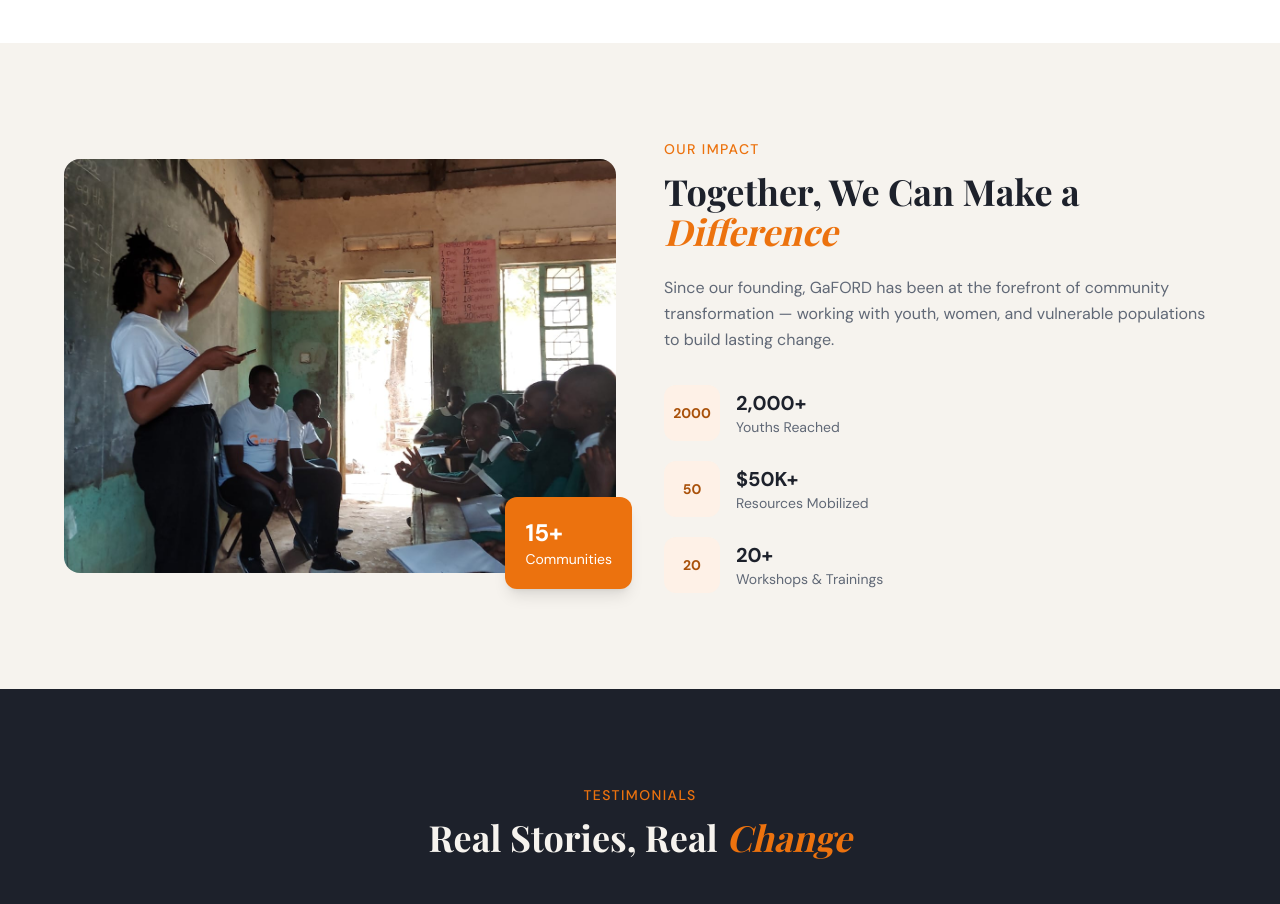
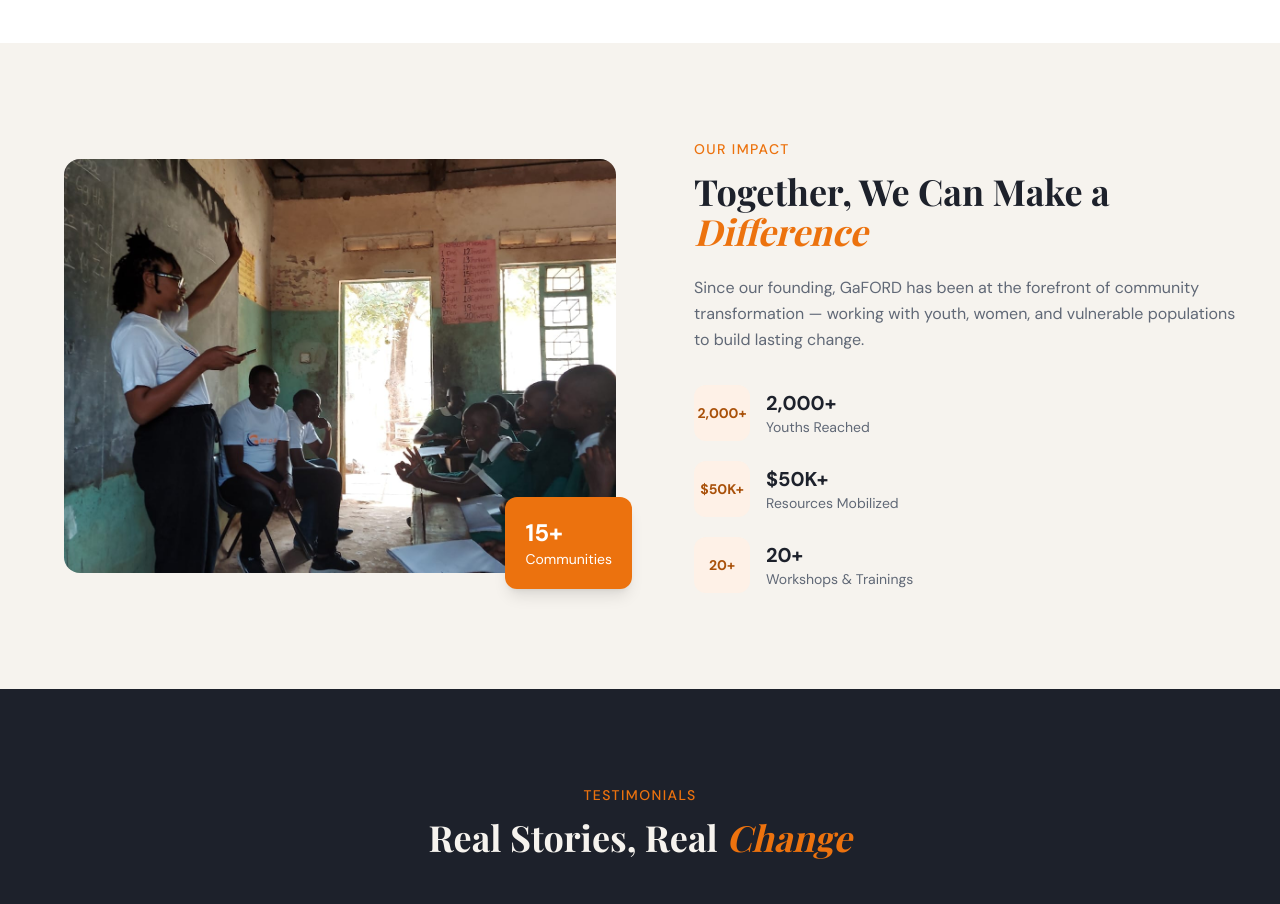
Before and after one commit to JosephOkumu/Gaford, a React (Vite) app in the folder frontend/: page / in a window 1280 px wide. Shown: the part 1820-2724 px from the top of the page. Built offline with nearby package versions, Linux system fonts and the light colour scheme; the HTML template or start-up script is replaced by a standard one; a web font is replaced by a local one.

Commit message:
feat: add statistics animation

```diff
--- a/frontend/src/components/ImpactSection.tsx
+++ b/frontend/src/components/ImpactSection.tsx
@@ -1,10 +1,37 @@
-import { motion } from "framer-motion";
+import { motion, useInView, animate } from "framer-motion";
+import { useEffect, useRef, useState } from "react";
 
 const stats = [
   { value: "2,000+", label: "Youths Reached" },
   { value: "$50K+", label: "Resources Mobilized" },
   { value: "20+", label: "Workshops & Trainings" },
 ];
+
+const AnimatedNumber = ({ value, className }: { value: string; className?: string }) => {
+  const ref = useRef(null);
+  const inView = useInView(ref, { once: true });
+  const [display, setDisplay] = useState("0");
+
+  useEffect(() => {
+    if (inView) {
+      const numericPart = parseInt(value.replace(/[^0-9]/g, ""));
+      const prefix = value.startsWith("$") ? "$" : "";
+      const suffix = value.includes("K") ? "K+" : (value.includes("+") ? "+" : "");
+
+      const controls = animate(0, numericPart, {
+        duration: 2,
+        ease: "easeOut",
+        onUpdate: (latest) => {
+          const rounded = Math.floor(latest);
+          setDisplay(`${prefix}${rounded.toLocaleString()}${suffix}`);
+        }
+      });
+      return () => controls.stop();
+    }
+  }, [inView, value]);
+
+  return <span ref={ref} className={className}>{display}</span>;
+};
 
 const ImpactSection = () => {
   return (
@@ -24,14 +51,16 @@ const ImpactSection = () => {
               className="rounded-2xl w-full object-cover aspect-[4/3]"
             />
             <div className="absolute -bottom-4 -right-4 bg-primary text-primary-foreground rounded-xl p-5 shadow-lg">
-              <div className="text-2xl font-bold">15+</div>
+              <div className="text-2xl font-bold">
+                <AnimatedNumber value="15+" />
+              </div>
               <div className="text-sm">Communities</div>
             </div>
           </motion.div>
 
           <motion.div
             initial={{ opacity: 0, x: 30 }}
-            whileInView={{ opacity: 1, x: 0 }}
+            whileInView={{ opacity: 1, y: 0 }}
             viewport={{ once: true }}
             transition={{ duration: 0.6 }}
           >
@@ -48,10 +77,14 @@ const ImpactSection = () => {
               {stats.map((stat, i) => (
                 <div key={i} className="flex items-center gap-4">
                   <div className="w-14 h-14 rounded-xl bg-accent flex items-center justify-center shrink-0">
-                    <span className="text-sm font-bold text-accent-foreground">{stat.value.replace(/[^0-9]/g, '')}</span>
+                    <span className="text-sm font-bold text-accent-foreground">
+                      <AnimatedNumber value={stat.value} />
+                    </span>
                   </div>
                   <div>
-                    <div className="text-xl font-bold text-foreground">{stat.value}</div>
+                    <div className="text-xl font-bold text-foreground">
+                      <AnimatedNumber value={stat.value} />
+                    </div>
                     <div className="text-sm text-muted-foreground">{stat.label}</div>
                   </div>
                 </div>
```
